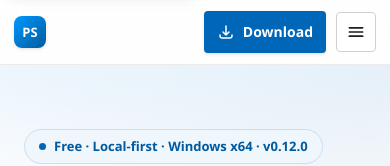
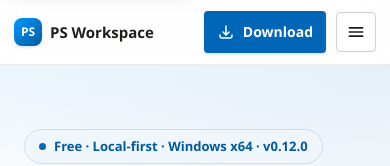
Before and after one commit to padmini7744pp-jpg/PS-Workspace, a plain HTML site: page index.html in a window 390 px wide. Shown: the top 166 px of the page. Drawn offline with Linux system fonts and the light colour scheme.

Commit message:
Update index.html

```diff
--- a/index.html
+++ b/index.html
@@ -8,6 +8,7 @@
 <meta name="description" content="PS Workspace is a free local-first office suite for Windows x64. Six editors — DOCX, XLSX, PPTX, PDF, Markdown and HTML — with 120 themes, 17+ bring-your-own-key AI providers, offline search, OCR and a CLI. No account, no telemetry, no subscription.">
 <meta name="color-scheme" content="light">
 <meta name="theme-color" content="#ffffff">
+<meta name="application-name" content="PS Workspace">
 
 <link rel="canonical" href="https://ps-workspace.vercel.app/">
 <meta property="og:site_name" content="PS Workspace">
@@ -402,7 +403,8 @@ html.js .rv.in{opacity:1;transform:none}
   .shots3{grid-template-columns:1fr}
 }
 @media (max-width:400px){
-  .brand-name{display:none}
+  .brand{font-size:15px;gap:8px}
+  .mark{width:28px;height:28px;font-size:12px}
   .nav-actions .btn-p{padding:9px 12px}
 }
 @media (prefers-reduced-motion:reduce){
```
